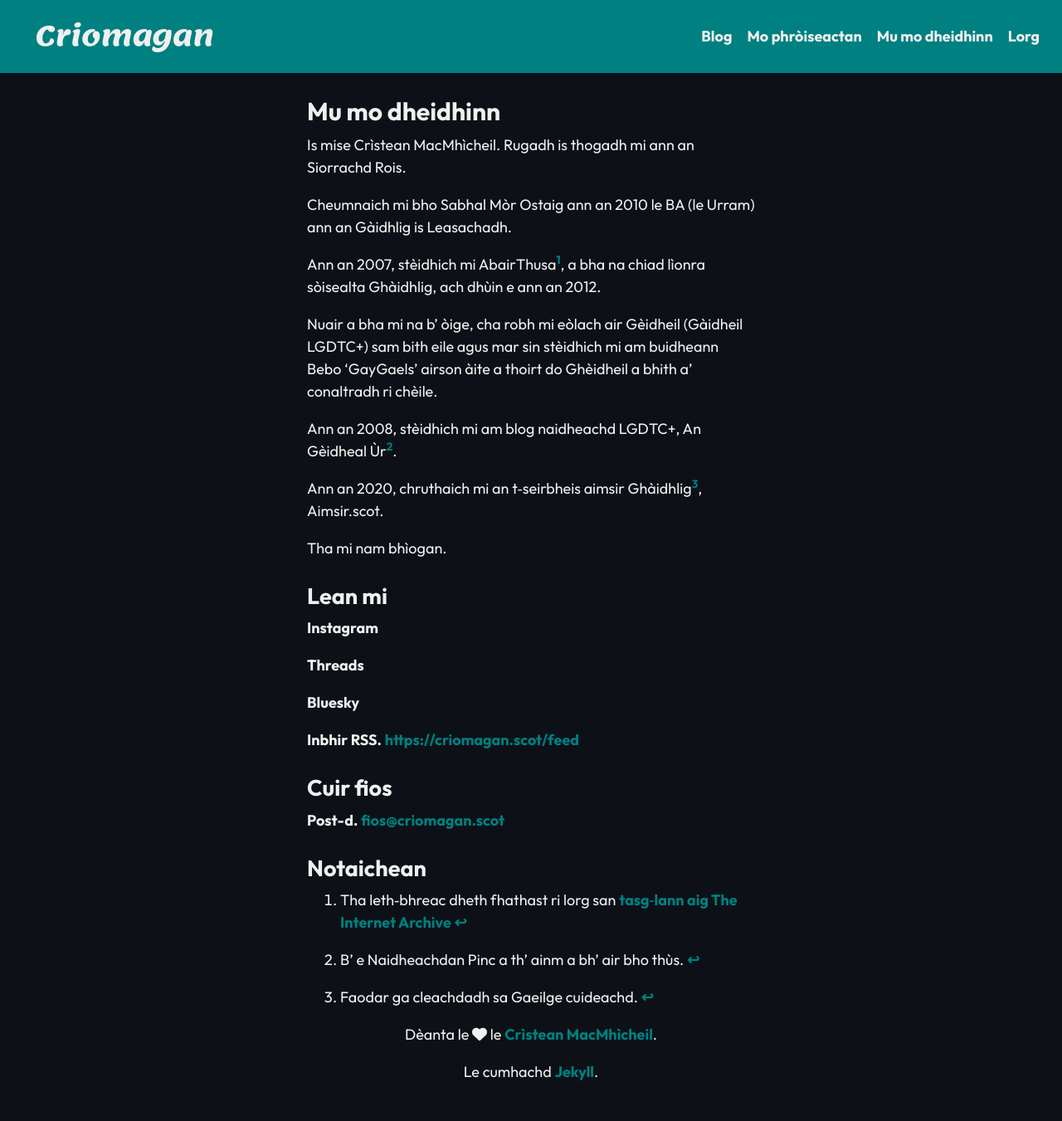
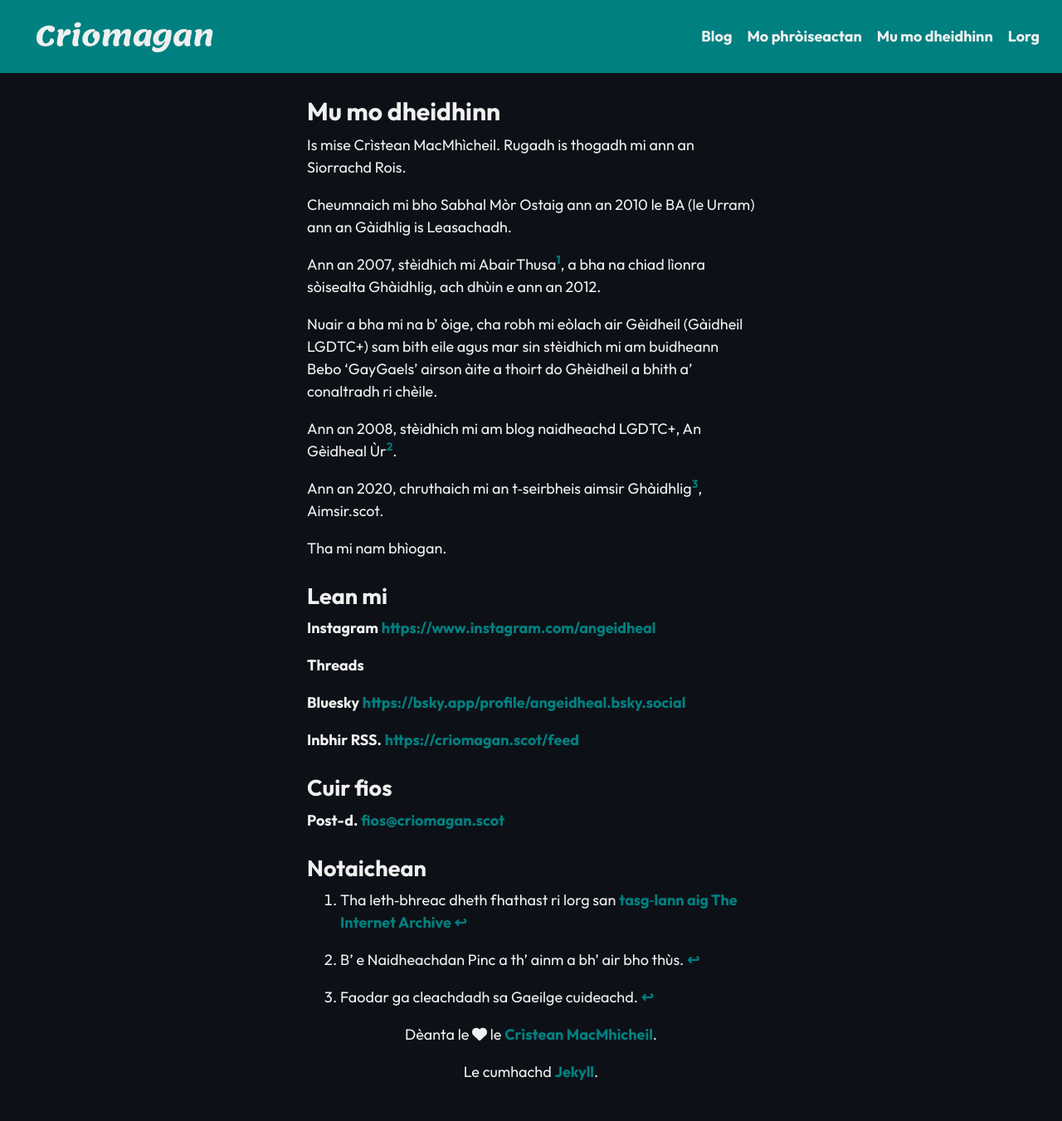
Before and after one commit to angeidheal/angeidheal.github.io, a Jekyll site: the page built from mu-mo-dheidhinn.md, in a window 1280 px wide. Shown: the whole page at 83% size. Built offline with Jekyll 4.4.1, drawn with Linux system fonts in a browser that asks for light colours; nearby versions of some CDN libraries; part of the change alters nothing that is shown.

Commit message:
Update _config.yml

```diff
--- a/_config.yml
+++ b/_config.yml
@@ -17,6 +17,9 @@ url: "https://criomagan.scot" # the base hostname & protocol for your site
 author: Crìstean MacMhìcheil
 website: "https://criomagan.scot/"
 mastodon:
+bluesky: https://bsky.app/profile/angeidheal.bsky.social
+instagram: https://www.instagram.com/angeidheal
+threads: https://www.threads.net/@angeidheal
 github: https://github.com/angeidheal
 email: fios@criomagan.scot
 
```
